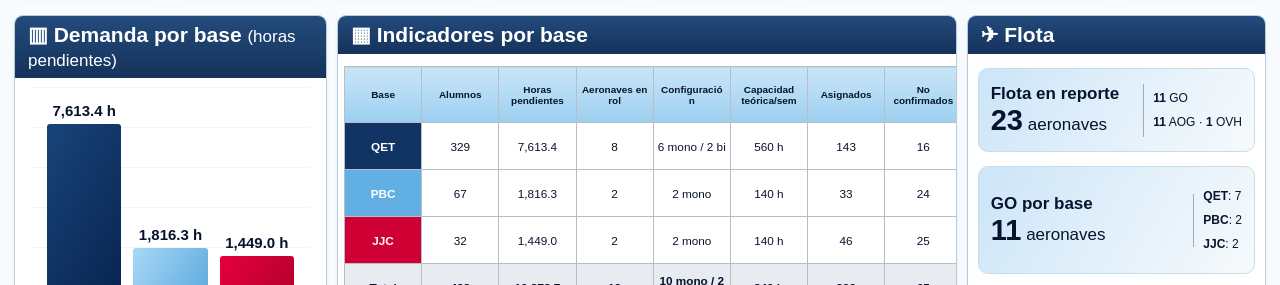
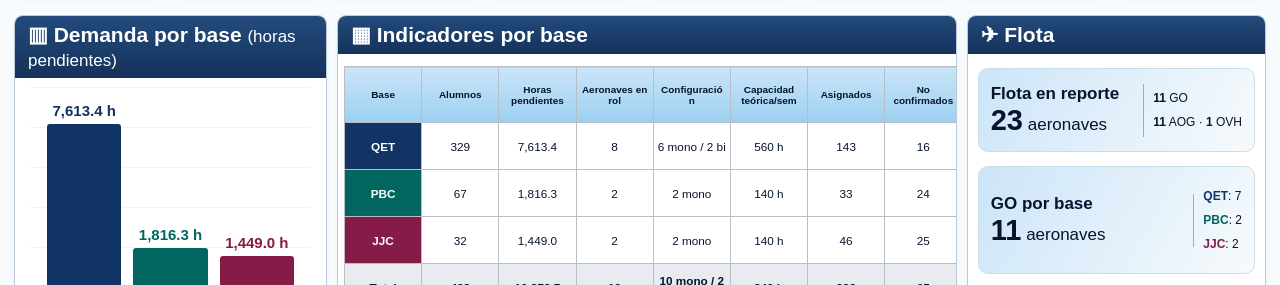
Before and after one commit to davidfanvilla/dashboard-operativo-praat, a plain HTML site: page historial/2026-11-19/index.html in a window 1280 px wide. Shown: the part 505-790 px from the top of the page. Drawn offline with Linux system fonts and the light colour scheme.

Commit message:
Apply the fleet base palette throughout current and archived dashboards

```diff
--- a/historial/2026-11-19/index.html
+++ b/historial/2026-11-19/index.html
@@ -174,12 +174,6 @@ h2 small {
   border-radius: 3px 3px 0 0;
   min-height: 2px;
 }
-.bar:nth-child(2) {
-  background: linear-gradient(120deg, #a8d8f5, #61ade0);
-}
-.bar:nth-child(3) {
-  background: linear-gradient(120deg, #e5003c, #b8002e);
-}
 .bar strong {
   position: absolute;
   top: -22px;
@@ -220,12 +214,6 @@ h3 {
   background: var(--navy);
   border-right: 1px solid white;
 }
-#shares > div:nth-child(2) {
-  background: #69b7e8;
-}
-#shares > div:nth-child(3) {
-  background: var(--red);
-}
 .tablewrap {
   overflow: auto;
   padding: 12px 6px 0;
@@ -249,12 +237,6 @@ tbody tr td:first-child {
   background: var(--navy);
   color: white;
   font-weight: bold;
-}
-tbody tr:nth-child(2) td:first-child {
-  background: #62afe3;
-}
-tbody tr:nth-child(3) td:first-child {
-  background: var(--red);
 }
 tfoot {
   font-weight: bold;
@@ -832,16 +814,31 @@ header h1 {
 .week-note p{margin:7px 0 0}.weekly-report{margin-top:15px}.weekly-report summary{cursor:pointer;padding:16px;font-weight:bold;color:#123465}.weekly-report table{min-width:1100px}.weekly-report td{font-size:12px}.maintenance #maintenance{align-items:flex-start;flex-wrap:wrap}.maintenance #maintenance aside{max-width:none;border-left:0;border-top:1px solid #c9d9e6;padding:12px 0 0;width:100%}
 @media print{.history-nav{display:none}.weekly-report{break-inside:auto}.weekly-report details:not([open]){display:none}}
 
-/* Colores de la columna Base del reporte de flota. */
-#report-table tbody tr > td:first-child {
-  background: var(--navy);
+
+
+/* Un color por base, compartido por todas las secciones. */
+[data-base] {
+  --base-color: var(--navy);
+}
+[data-base="PBC"] {
+  --base-color: #00665f;
+}
+[data-base="JJC"] {
+  --base-color: #861b47;
+}
+#chart .bar[data-base],
+#shares > div[data-base],
+#table tbody tr[data-base] > td:first-child,
+#report-table tbody tr[data-base] > td:first-child,
+#servicios-programados tbody tr[data-base] > td:first-child,
+.message[data-base] .badge {
+  background: var(--base-color);
   color: white;
 }
-#report-table tbody tr[data-base="PBC"] > td:first-child {
-  background: #00665f;
-}
-#report-table tbody tr[data-base="JJC"] > td:first-child {
-  background: #861b47;
+#chart .bar[data-base] :is(strong, span),
+.base-label[data-base],
+.message[data-base] > span:last-child > b:first-child {
+  color: var(--base-color);
 }
 </style>
   </head>
@@ -1531,13 +1528,13 @@ function render() {
   $("chart").innerHTML = data.bases
     .map(
       (b) =>
-        `<div class="bar" style="height:${(b.hours / max) * 85}%"><strong>${fmt(b.hours, 1)} h</strong><span>${esc(b.name)}</span></div>`,
+        `<div class="bar" data-base="${esc(b.name)}" style="height:${(b.hours / max) * 85}%"><strong>${fmt(b.hours, 1)} h</strong><span>${esc(b.name)}</span></div>`,
     )
     .join("");
   $("shares").innerHTML = data.bases
     .map(
       (b) =>
-        `<div style="flex:${b.hours || 1}">${esc(b.name)}<br>${fmt(h ? (b.hours / h) * 100 : 0, 1)}%</div>`,
+        `<div data-base="${esc(b.name)}" style="flex:${b.hours || 1}">${esc(b.name)}<br>${fmt(h ? (b.hours / h) * 100 : 0, 1)}%</div>`,
     )
     .join("");
   $("table").innerHTML =
@@ -1550,7 +1547,7 @@ function render() {
     data.bases
       .map(
         (b) =>
-          "<tr>" +
+          `<tr data-base="${esc(b.name)}">` +
           [
             esc(b.name),
             fmt(b.students),
@@ -1580,7 +1577,7 @@ function render() {
     )
     .join("");
   $("students").innerHTML =
-    `<div class="bigicon">♧</div><ul><li><b>${fmt(sum("near"))}</b> alumnos tienen 10 h o menos pendientes</li><li>Horas requeridas para ese grupo: <b>${fmt(sum("nearHours"), 1)} h</b></li><li>Distribución:<br>${data.bases.map((b) => `— &nbsp;<b>${esc(b.name)}</b> &nbsp;${fmt(b.near)} alumnos / ${fmt(b.nearHours, 1)} h`).join("<br>")}</li></ul>`;
+    `<div class="bigicon">♧</div><ul><li><b>${fmt(sum("near"))}</b> alumnos tienen 10 h o menos pendientes</li><li>Horas requeridas para ese grupo: <b>${fmt(sum("nearHours"), 1)} h</b></li><li>Distribución:<br>${data.bases.map((b) => `— &nbsp;<b class="base-label" data-base="${esc(b.name)}">${esc(b.name)}</b> &nbsp;${fmt(b.near)} alumnos / ${fmt(b.nearHours, 1)} h`).join("<br>")}</li></ul>`;
   $("maintenance").innerHTML =
     `<div class="bigicon">⚠</div><ul>${data.maintenance.map((m) => `<li><b>${esc(m.id)}:</b> ${fmt(m.hours, 1)} h al próximo servicio (${esc(m.service)})</li>`).join("")}</ul><aside>ⓘ &nbsp;${esc(data.maintenanceNote)}</aside>`;
   const messages = data.bases.map(
@@ -1590,7 +1587,7 @@ function render() {
   $("messages").innerHTML = messages
     .map(
       (m, i) =>
-        `<div class="message"><span class="badge">${i + 1}</span><span>${m}</span></div>`,
+        `<div class="message" data-base="${esc(data.bases[i].name)}"><span class="badge">${i + 1}</span><span>${m}</span></div>`,
     )
     .join("");
   $("training").textContent = data.trainingNote;
@@ -1730,7 +1727,7 @@ function renderWeeklyReport() {
   const go = records.filter(r => r.status === "GO").length;
   const aog = records.filter(r => r.status === "AOG").length;
   const ovh = records.filter(r => r.status === "OVH").length;
-  $("fleet").innerHTML = '<div class="fleetcard"><div><b>Flota en reporte</b><br><strong>' + records.length + '</strong> aeronaves</div><div><p><b>' + go + '</b> GO</p><p><b>' + aog + '</b> AOG · <b>' + ovh + '</b> OVH</p></div></div><div class="fleetcard"><div><b>GO por base</b><br><strong>' + go + '</strong> aeronaves</div><div>' + data.bases.map(b => '<p><b>' + esc(b.name) + '</b>: ' + records.filter(r=>r.base===b.name && r.status==="GO").length + '</p>').join('') + '</div></div><p class="foot">Corte: ' + esc(data.maintenanceCut) + '. El reporte no distingue monomotor y bimotor. GO incluye OHB y PDM con observación de servicio.</p>';
+  $("fleet").innerHTML = '<div class="fleetcard"><div><b>Flota en reporte</b><br><strong>' + records.length + '</strong> aeronaves</div><div><p><b>' + go + '</b> GO</p><p><b>' + aog + '</b> AOG · <b>' + ovh + '</b> OVH</p></div></div><div class="fleetcard"><div><b>GO por base</b><br><strong>' + go + '</strong> aeronaves</div><div>' + data.bases.map(b => '<p><b class="base-label" data-base="' + esc(b.name) + '">' + esc(b.name) + '</b>: ' + records.filter(r=>r.base===b.name && r.status==="GO").length + '</p>').join('') + '</div></div><p class="foot">Corte: ' + esc(data.maintenanceCut) + '. El reporte no distingue monomotor y bimotor. GO incluye OHB y PDM con observación de servicio.</p>';
   $("report-table").innerHTML = '<thead><tr>' + ['Base','Estado','Matrícula','Remanente (h)','OVH motor (h)','OVH hélice (h)','Fecha de registro','Próximo evento','Observación'].map(t=>'<th>'+t+'</th>').join('') + '</tr></thead><tbody>' + records.map(r=>'<tr data-base="' + esc(r.base) + '">' + [r.base,r.status,r.id,r.hours===null?'No indicado':fmt(r.hours,1),r.engine===null?'—':fmt(r.engine,1),r.propeller===null?'—':fmt(r.propeller,1),r.date,r.service,r.note||'—'].map(v=>'<td>'+esc(v)+'</td>').join('') + '</tr>').join('') + '</tbody>';
   const previous = 12;
   $("week-summary").textContent = 'Actualización de mantenimiento al 19/11/2026: ' + go + ' GO (' + (go-previous) + ' frente a la versión anterior), ' + aog + ' AOG y ' + ovh + ' OVH. QET: 7 GO; PBC: 2; JJC: 2. Alumnos, demanda, instructores, asignaciones y cancelaciones no se actualizan con este PDF. La capacidad de 840 h corresponde al rol del 02–08 nov, no a una capacidad recalculada de esta semana.';
--- a/style.css
+++ b/style.css
@@ -168,12 +168,6 @@ h2 small {
   border-radius: 3px 3px 0 0;
   min-height: 2px;
 }
-.bar:nth-child(2) {
-  background: linear-gradient(120deg, #a8d8f5, #61ade0);
-}
-.bar:nth-child(3) {
-  background: linear-gradient(120deg, #e5003c, #b8002e);
-}
 .bar strong {
   position: absolute;
   top: -22px;
@@ -214,12 +208,6 @@ h3 {
   background: var(--navy);
   border-right: 1px solid white;
 }
-#shares > div:nth-child(2) {
-  background: #69b7e8;
-}
-#shares > div:nth-child(3) {
-  background: var(--red);
-}
 .tablewrap {
   overflow: auto;
   padding: 12px 6px 0;
@@ -243,12 +231,6 @@ tbody tr td:first-child {
   background: var(--navy);
   color: white;
   font-weight: bold;
-}
-tbody tr:nth-child(2) td:first-child {
-  background: #62afe3;
-}
-tbody tr:nth-child(3) td:first-child {
-  background: var(--red);
 }
 tfoot {
   font-weight: bold;
@@ -826,14 +808,27 @@ header h1 {
 .week-note p{margin:7px 0 0}.weekly-report{margin-top:15px}.weekly-report summary{cursor:pointer;padding:16px;font-weight:bold;color:#123465}.weekly-report table{min-width:1100px}.weekly-report td{font-size:12px}.maintenance #maintenance{align-items:flex-start;flex-wrap:wrap}.maintenance #maintenance aside{max-width:none;border-left:0;border-top:1px solid #c9d9e6;padding:12px 0 0;width:100%}
 @media print{.history-nav{display:none}.weekly-report{break-inside:auto}.weekly-report details:not([open]){display:none}}
 
-/* Colores de la columna Base del reporte de flota. */
-#report-table tbody tr > td:first-child {
-  background: var(--navy);
+/* Un color por base, compartido por todas las secciones. */
+[data-base] {
+  --base-color: var(--navy);
+}
+[data-base="PBC"] {
+  --base-color: #00665f;
+}
+[data-base="JJC"] {
+  --base-color: #861b47;
+}
+#chart .bar[data-base],
+#shares > div[data-base],
+#table tbody tr[data-base] > td:first-child,
+#report-table tbody tr[data-base] > td:first-child,
+#servicios-programados tbody tr[data-base] > td:first-child,
+.message[data-base] .badge {
+  background: var(--base-color);
   color: white;
 }
-#report-table tbody tr[data-base="PBC"] > td:first-child {
-  background: #00665f;
+#chart .bar[data-base] :is(strong, span),
+.base-label[data-base],
+.message[data-base] > span:last-child > b:first-child {
+  color: var(--base-color);
 }
-#report-table tbody tr[data-base="JJC"] > td:first-child {
-  background: #861b47;
-}
```
Also changed, not shown: app.js (+7 -7 lines), historial/2026-11-05/index.html (+30 -23 lines), index.html (+7 -7 lines).
